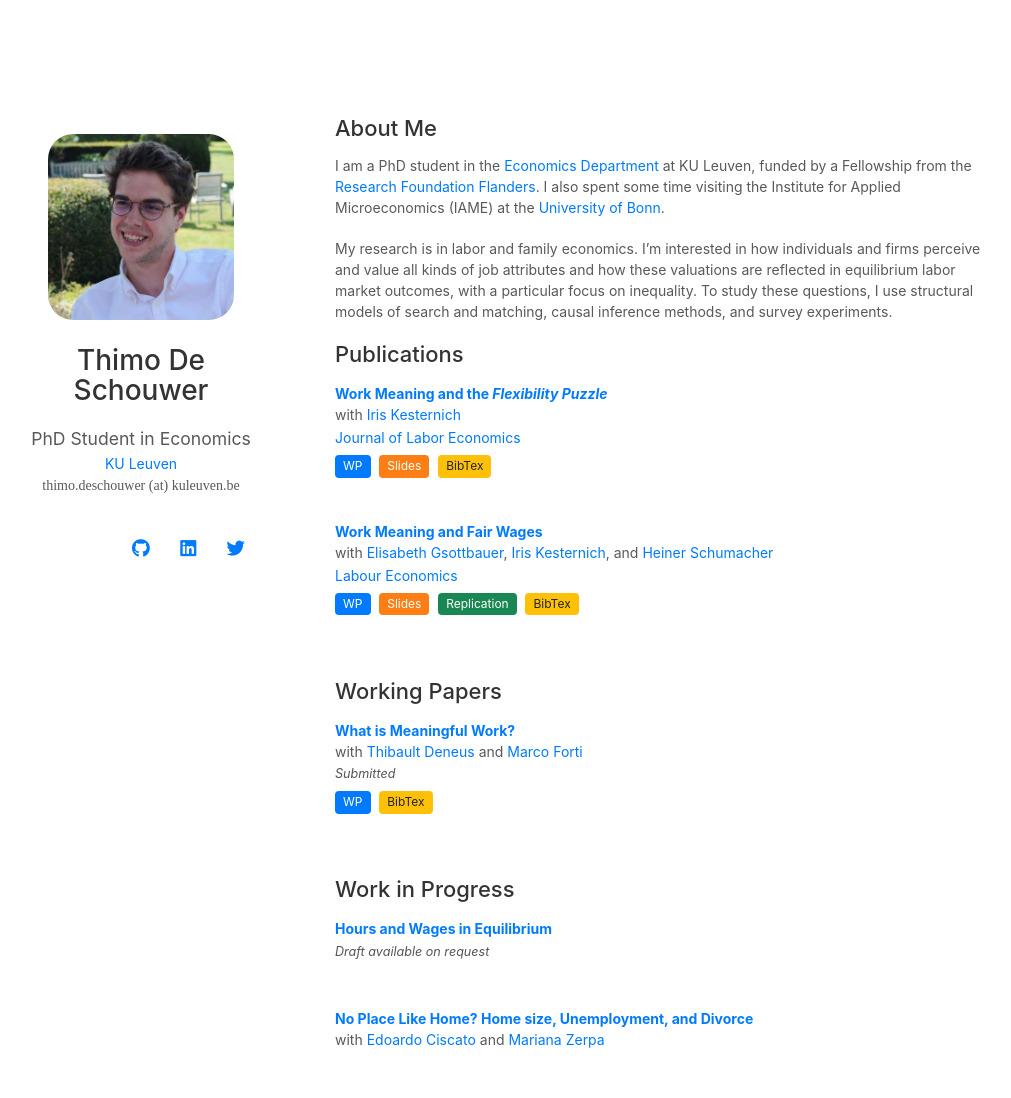
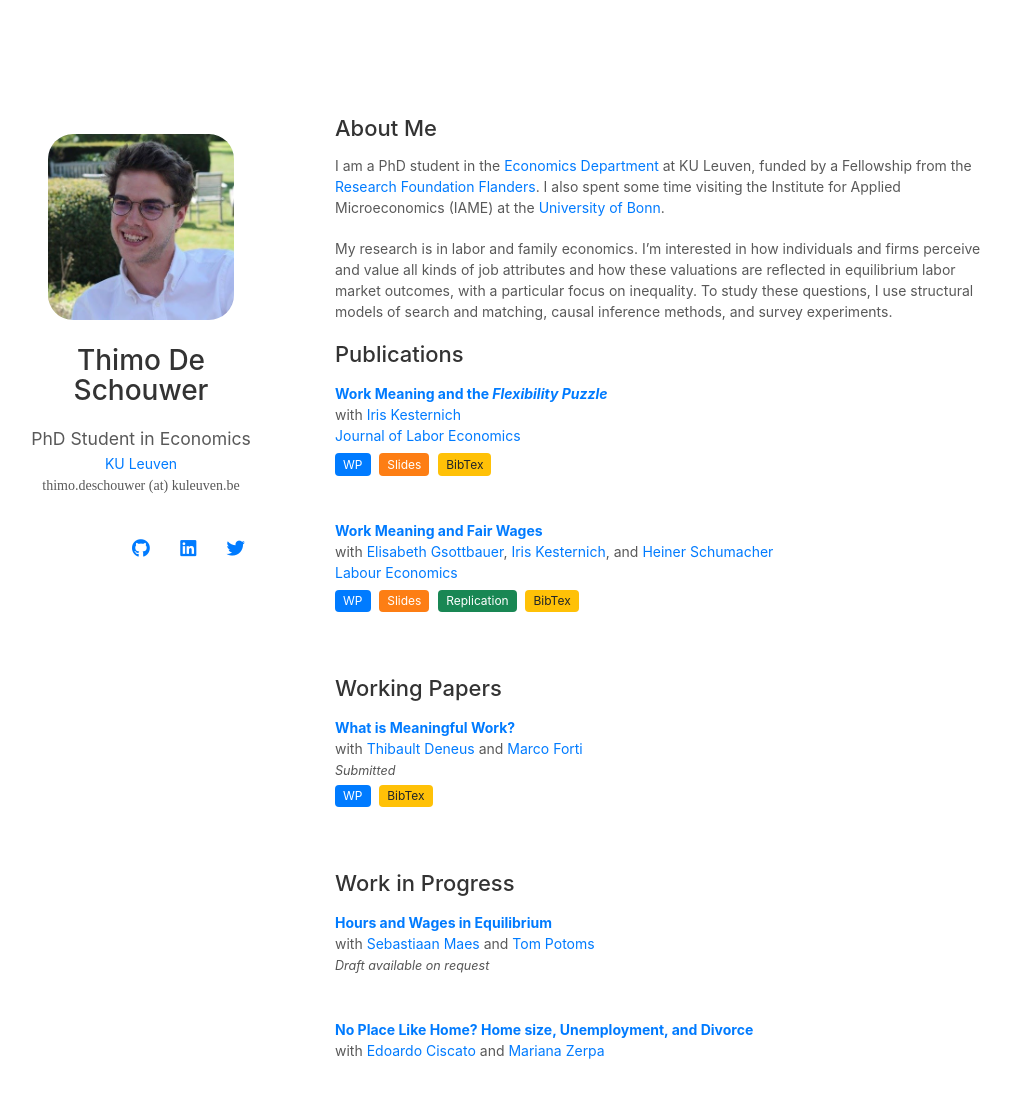
Before and after one commit to thimodeschouwer/thimodeschouwer.github.io, a Jekyll site: the page built from index.md, in a window 1280 px wide and 1196 px high. Shown: the top 1098 px of the window, without its empty margins (135-1146 px from the left). Built offline with Jekyll 4.4.1, drawn with Linux system fonts in a browser that asks for light colours; nearby versions of some CDN libraries; a style sheet for code colours, icons or effects is not loaded; our own code applies the rules of GitHub Pages for plain Markdown files.

Commit message:
Update spacing and co-authors

```diff
--- a/_data/workprogress.yml
+++ b/_data/workprogress.yml
@@ -1,6 +1,7 @@
 main:
 
   - title: Hours and Wages in Equilibrium
+    authors: with <a href="https://sebastiaan-maes.github.io/">Sebastiaan Maes</a> and <a href="https://sites.google.com/site/tompotomsphd/home">Tom Potoms</a>
     notes: Draft available on request
 
   - title: No Place Like Home? Home size, Unemployment, and Divorce
--- a/assets/css/publications-no-dark-mode.css
+++ b/assets/css/publications-no-dark-mode.css
@@ -57,7 +57,12 @@ blockquote { background: var(--global-bg-color); border-left: 2px solid var(--gl
 
 /* Spacing before buttons */
 .publications ol.bibliography li .links {
-  margin-top: 0.4rem;
+  margin-top: 0.2rem;
+}
+
+/* Spacing after journal */
+.pub-journal {
+  margin-bottom: 0.4rem;
 }
 
 /* Colorful buttons */
@@ -128,8 +133,8 @@ blockquote { background: var(--global-bg-color); border-left: 2px solid var(--gl
 
 /* Publication journal link */
 .pub-journal {
-  margin-top: 0.1rem;
-  margin-bottom: 0.1rem;
+  margin-top: 0;
+  margin-bottom: 0.4rem;
 }
 
 /* Publication notes (e.g., "Submitted") */
```
